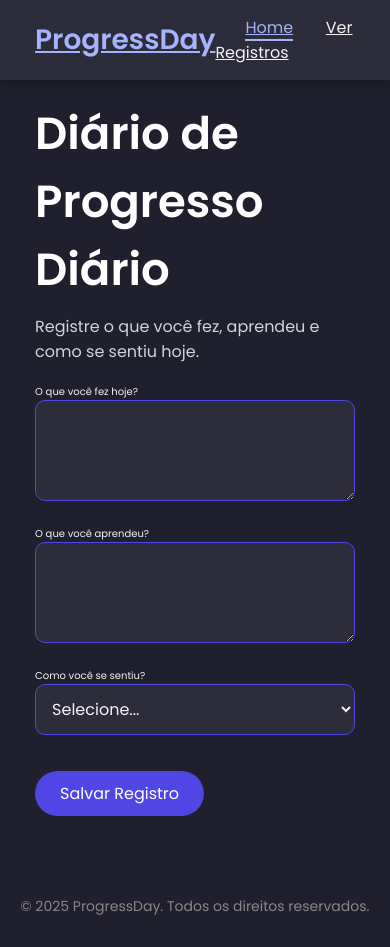
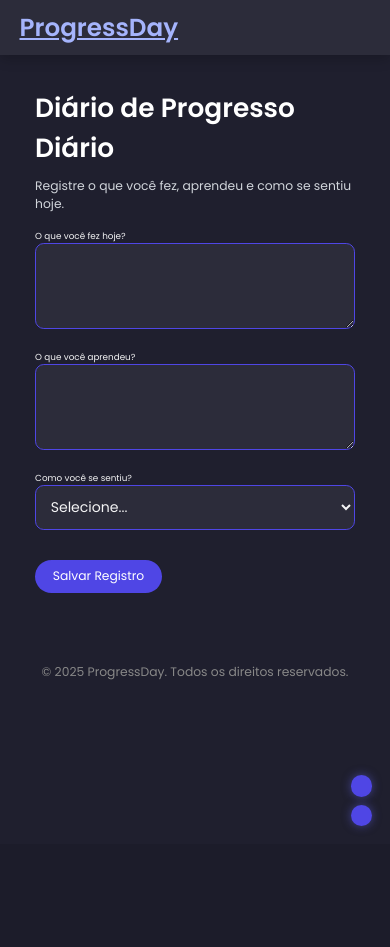
Before and after one commit to vitorBud/ProgressDay, a Flask app: page /diario in a window 390 px wide. After the commit the page ends 831 px from the top, so only its background shows below. Run offline with Flask 3, Linux system fonts and the light colour scheme.

Commit message:
versao mobile provisória

```diff
--- a/static/style.css
+++ b/static/style.css
@@ -129,8 +129,6 @@ footer {
   color: #888;
 }
 
-
-
 .registros-container {
   display: flex;
   flex-direction: column;
@@ -173,3 +171,87 @@ footer {
   margin: 0.5rem 0;
   color: #E5E7EB;
 }
+
+@media (max-width: 768px) {
+  html {
+    font-size: 55%;
+  }
+
+  header {
+    flex-direction: column;
+    align-items: flex-start;
+    padding: 1rem 5%;
+  }
+
+  .menu-icon {
+    display: block;
+  }
+
+  nav {
+    display: none;
+    flex-direction: column;
+    background-color: #111;
+    border: 1px solid #6366F1;
+    width: 100%;
+    border-radius: 1rem;
+    padding: 1rem;
+  }
+
+  nav.active {
+    display: flex;
+  }
+
+  nav a {
+    margin: 1rem 0;
+    font-size: 1.6rem;
+  }
+
+  .home-content h1 {
+    font-size: 3rem;
+  }
+
+  .home-content p {
+    font-size: 1.4rem;
+  }
+
+  .btn {
+    font-size: 1.4rem;
+    padding: 0.8rem 2rem;
+  }
+
+  .registro-card {
+    padding: 1.5rem;
+  }
+
+  .registro-conteudo p {
+    font-size: 1.3rem;
+  }
+
+
+  .floating-buttons {
+  position: fixed;
+  bottom: 2rem;
+  right: 2rem;
+  display: flex;
+  flex-direction: column;
+  gap: 1rem;
+  z-index: 999;
+}
+
+.floating-buttons a {
+  background-color: #4F46E5;
+  color: white;
+  padding: 1.2rem;
+  border-radius: 50%;
+  font-size: 1.8rem;
+  box-shadow: 0 0 10px rgba(99, 102, 241, 0.5);
+  text-align: center;
+  transition: background 0.3s ease;
+}
+
+.floating-buttons a:hover {
+  background-color: #6366F1;
+  transform: scale(1.1);
+}
+
+}
--- a/templates/diario.html
+++ b/templates/diario.html
@@ -44,6 +44,19 @@
     </div>
   </section>
 
+
+
+  <div class="floating-buttons">
+  <a href="/diario" title="Novo Registro">
+    <i class="fas fa-pen"></i>
+  </a>
+  <a href="/registros" title="Ver Registros">
+    <i class="fas fa-book"></i>
+  </a>
+</div>
+
+
+
   <footer>
     <p>&copy; 2025 ProgressDay. Todos os direitos reservados.</p>
   </footer>
```
Also changed, not shown: templates/editar.html (+14 -0 lines), templates/registros.html (+11 -0 lines).
